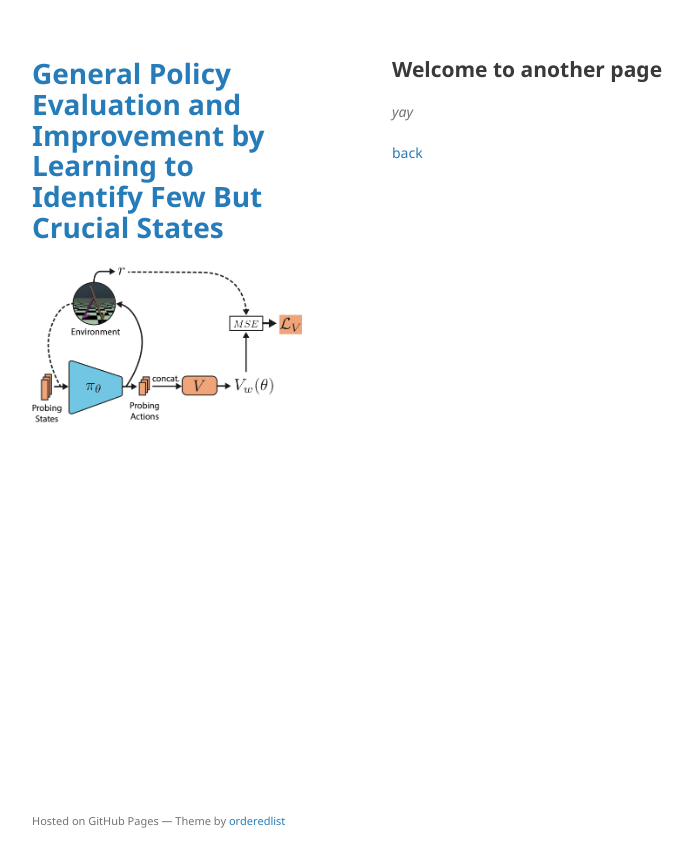
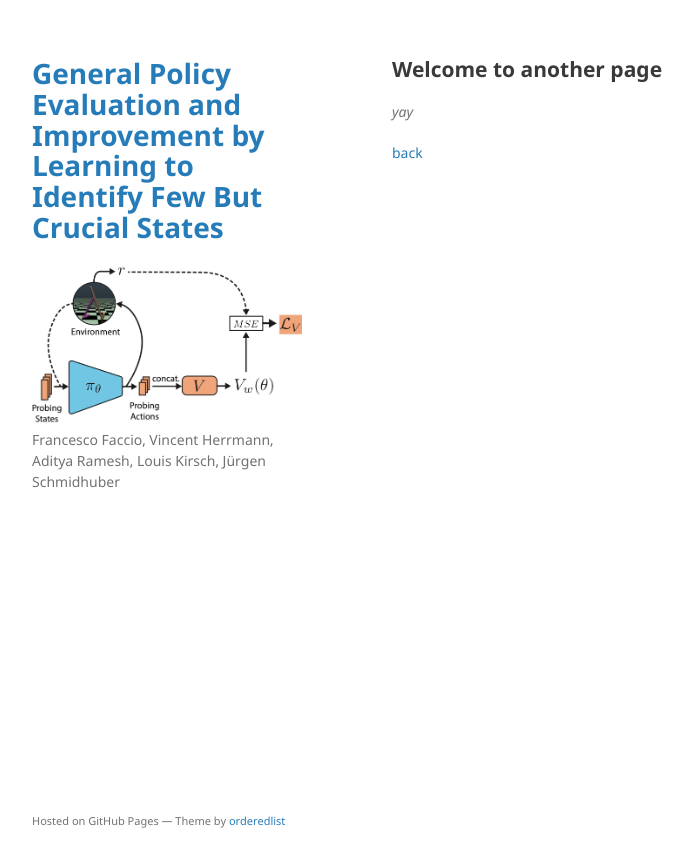
Before and after one commit to policyevaluator/policyevaluator.github.io, a Jekyll site: the page built from another-page.md, in a window 1280 px wide. Shown: the top 867 px of the page, without its empty margins (178-871 px from the left). Built offline with Jekyll 4.4.1, drawn with Linux system fonts in a browser that asks for light colours.

Commit message:
add links

```diff
--- a/_config.yml
+++ b/_config.yml
@@ -1,6 +1,6 @@
-title: General Policy Evaluation and Improvement by  Learning to Identify Few But Crucial States
+title: General Policy Evaluation and Improvement by Learning to Identify Few But Crucial States
 logo: /assets/img/evaluator_architecture_diagram.png
-description:
+description: Francesco Faccio, Vincent Herrmann, Aditya Ramesh, Louis Kirsch, Jürgen Schmidhuber
 show_downloads: false
 google_analytics: false
 theme: jekyll-theme-minimal
```
Also changed, not shown: index.md (+6 -0 lines), 2 other files.
